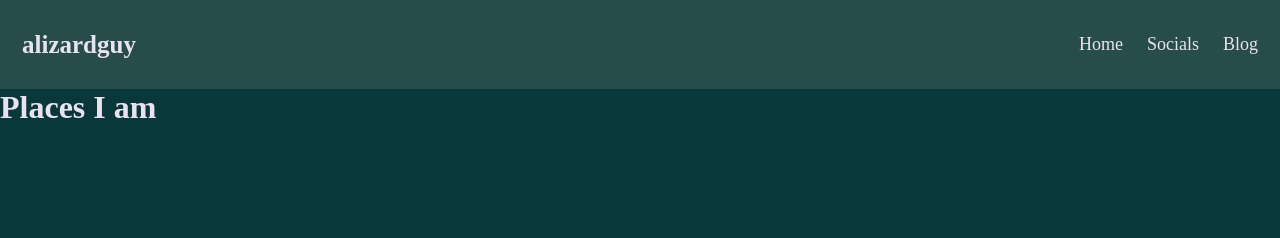
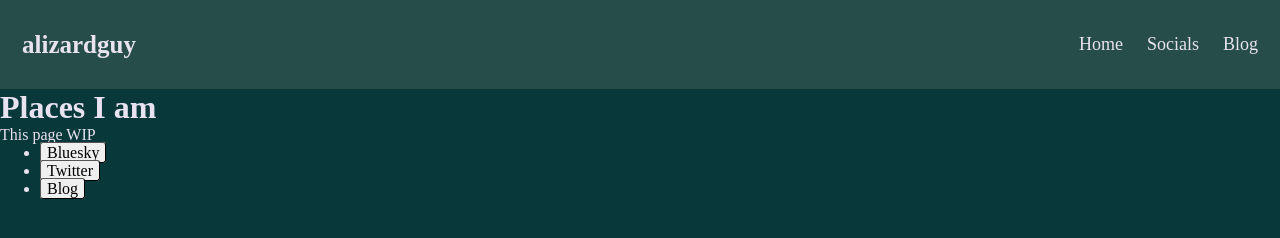
Before and after one commit to alizardguy/alizardguy.github.io, an Eleventy site: page src/socials.html in a window 1280 px wide. Built offline with nearby package versions, Linux system fonts and the light colour scheme; Eleventy itself is replaced by a stand-in of ours; files that its build step writes are made by us from their sources.

Commit message:
Temp placeholder social media links page

```diff
--- a/src/socials.html
+++ b/src/socials.html
@@ -5,3 +5,9 @@ layout: layouts/base.html
 ---
 {% include "navbar.html" %}
 <h1>Places I am</h1>
+<p>This page WIP</p>
+<ul>
+    <li><a href="https://bsky.app/profile/alizardguy.com" class="button">Bluesky</a></li>
+    <li><a href="https://x.com/alizardguy" class="button">Twitter</a></li>
+    <li><a href="https://blog.alizardguy.com/" class="button">Blog</a></li>
+</ul>
--- a/src/style/base.css
+++ b/src/style/base.css
@@ -11,3 +11,12 @@ body{
     color: var(--text);
     background-color: var(--background);
 }
+
+a.button {
+    padding: 1px 6px;
+    border: 1px outset buttonborder;
+    border-radius: 3px;
+    color: buttontext;
+    background-color: buttonface;
+    text-decoration: none;
+}
```
